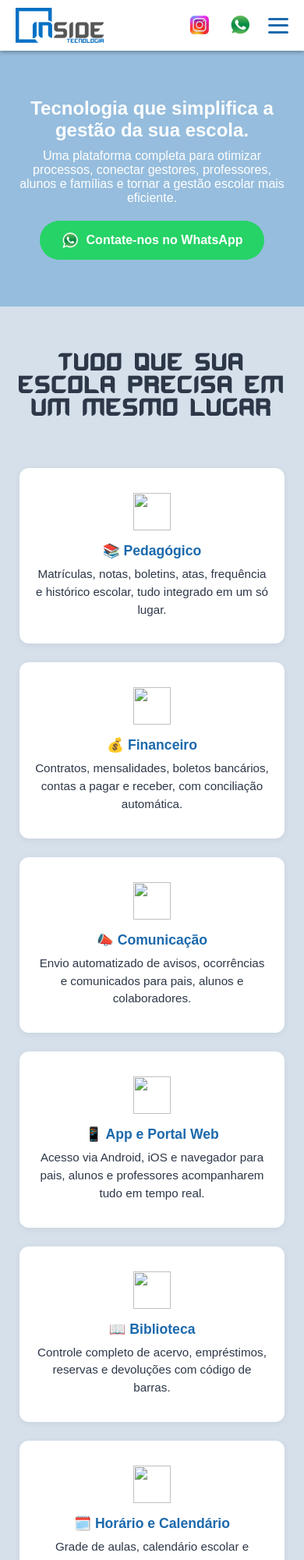
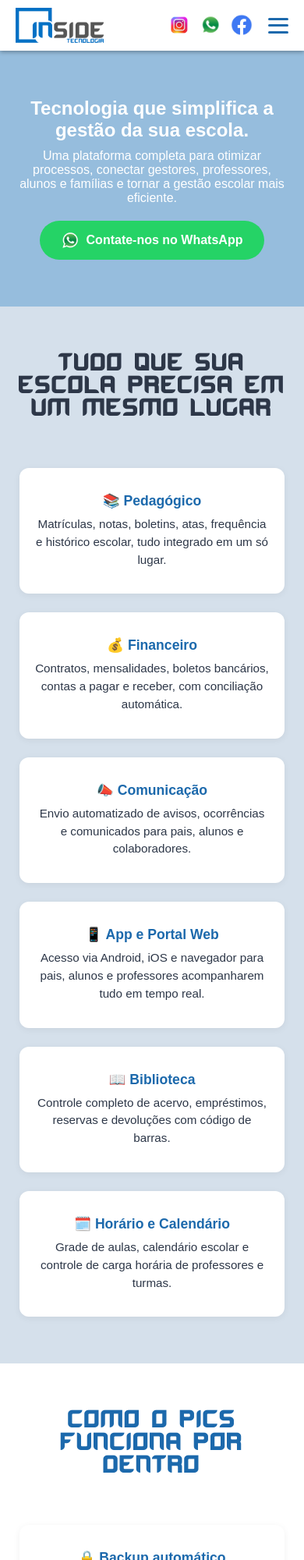
Before and after one commit to DiogoTadashi/Site-Erison-InsideTec, a plain HTML site: page pics.html in a window 390 px wide. Shown: the top 2000 px of the page at 78% size. Drawn offline with Linux system fonts and the light colour scheme.

Commit message:
feat: some changes

```diff
--- a/pics.html
+++ b/pics.html
@@ -16,12 +16,12 @@
 </head>
 <body>
     <header class="">
-        <a href="index.html" class="logo-link">
+        <a href="/" class="logo-link">
             <img src="imgs/logo/logo-branca-azpng.png" alt="Logo da empresa Inside Tecnologia" class="logo">
         </a>
         <nav class="menu-principal" id="menuPrincipal">
             <ul>
-                <li><a href="index.html#inicio">Início</a></li>
+                <li><a href="/">Início</a></li>
                 <li><a href="pics.html">PICS</a></li>
             </ul>
         </nav>
@@ -37,6 +37,12 @@
                 <li>
                     <a href="https://wa.me/5517997252733" target="_blank" rel="noopener">
                     <img src="imgs/social/whatsapp-256.png" alt="WhatsApp">
+                    </a>
+                </li>
+
+                <li>
+                    <a href="https://www.facebook.com/people/Insidetecnologia/61561147435028/" target="_blank" rel="noopener">
+                    <img src="imgs/social/facebook.png" alt="Facebook">
                     </a>
                 </li>
             </ul>
@@ -61,37 +67,31 @@
             <h2>Tudo que sua escola precisa em um mesmo lugar</h2>
             <div class="cards-container">
                 <div class="card animacao-escondida">
-                    <img src="icon-matriculas.svg" alt="">
                     <h3>📚 Pedagógico</h3>
                     <p>Matrículas, notas, boletins, atas, frequência e histórico escolar, tudo integrado em um só lugar.</p>
                 </div>
 
                 <div class="card animacao-escondida">
-                    <img src="icon-matriculas.svg" alt="">
                     <h3>💰 Financeiro</h3>
                     <p>Contratos, mensalidades, boletos bancários, contas a pagar e receber, com conciliação automática.</p>
                 </div>
 
                 <div class="card animacao-escondida">
-                    <img src="icon-matriculas.svg" alt="">
                     <h3>📣 Comunicação</h3>
                     <p>Envio automatizado de avisos, ocorrências e comunicados para pais, alunos e colaboradores.</p>
                 </div>
 
                 <div class="card animacao-escondida">
-                    <img src="icon-matriculas.svg" alt="">
                     <h3>📱 App e Portal Web</h3>
                     <p>Acesso via Android, iOS e navegador para pais, alunos e professores acompanharem tudo em tempo real.</p>
                 </div>
 
                 <div class="card animacao-escondida">
-                    <img src="icon-matriculas.svg" alt="">
                     <h3>📖 Biblioteca</h3>
                     <p>Controle completo de acervo, empréstimos, reservas e devoluções com código de barras.</p>
                 </div>
 
                 <div class="card animacao-escondida">
-                    <img src="icon-matriculas.svg" alt="">
                     <h3>🗓️ Horário e Calendário</h3>
                     <p>Grade de aulas, calendário escolar e controle de carga horária de professores e turmas.</p>
                 </div>
@@ -99,7 +99,7 @@
         </section>
 
         <section class="tecnologia animacao-escondida" id="tecnologia">
-            <h2>Tecnologia por trás do PICS</h2>
+            <h2>Como o PICS funciona por dentro</h2>
             <div class="cards-container">
 
                 <div class="card">
@@ -166,7 +166,7 @@
     <footer class="animacao-escondida">
         <div class="footer-box">
             <div class="localizacao">
-                <h3>Endereço</h3>
+                <h3>Nos encontre em</h3>
                 <a href="https://maps.app.goo.gl/W8CzNxkWsUDCcRxC6" target="_blank">
                     <img src="imgs/social/pin.png" alt="Localização da empresa no mapa">
 
--- a/style.css
+++ b/style.css
@@ -611,10 +611,10 @@ footer {
     }
 
     nav.social ul {
-        gap: 20px;
+        gap: 12px;
     }
     nav.social img {
-        height: 32px;
+        height: 28px;
     }
 
     /* Cards */
```
Also changed, not shown: index.html (+9 -3 lines), imgs/social/facebook.png (added).
